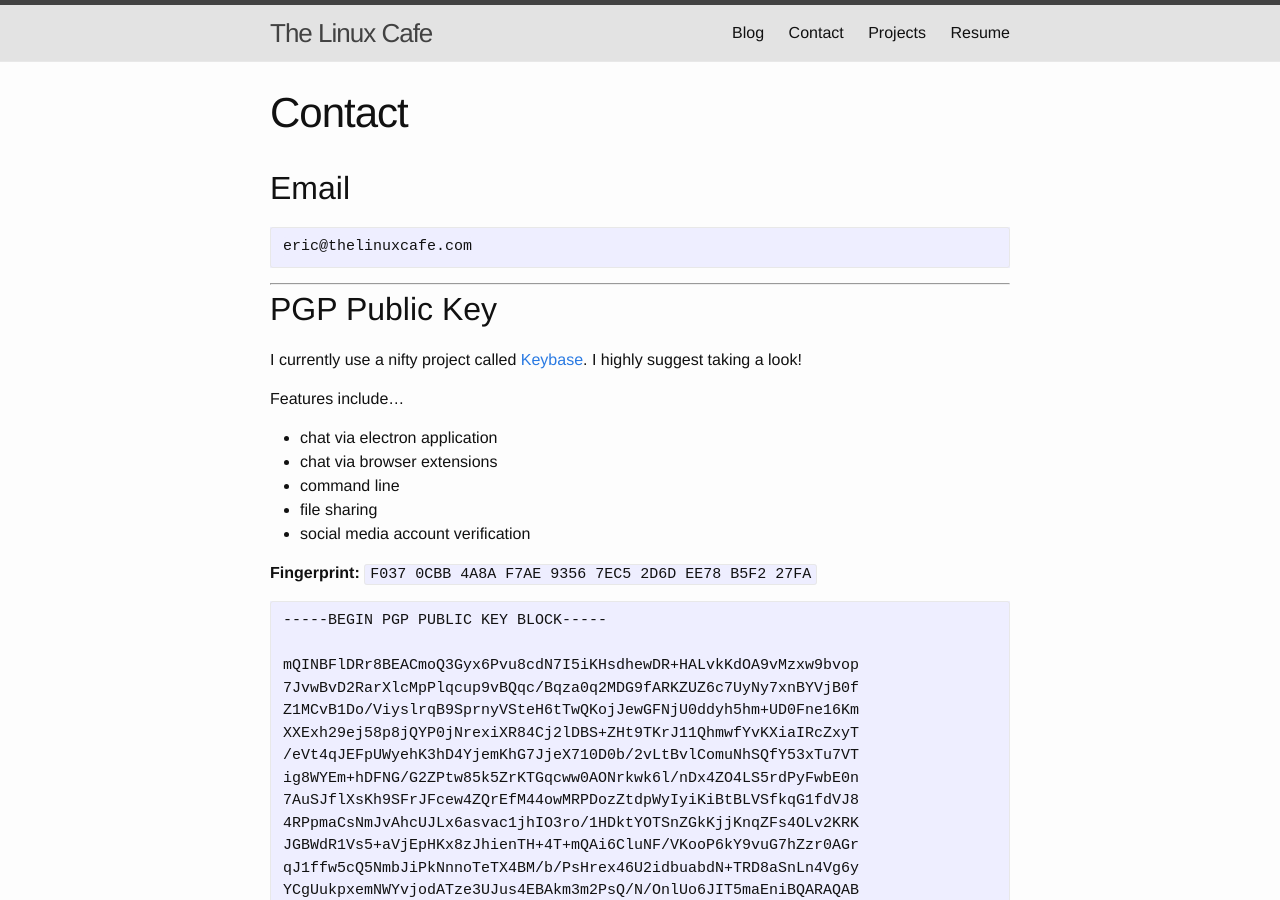
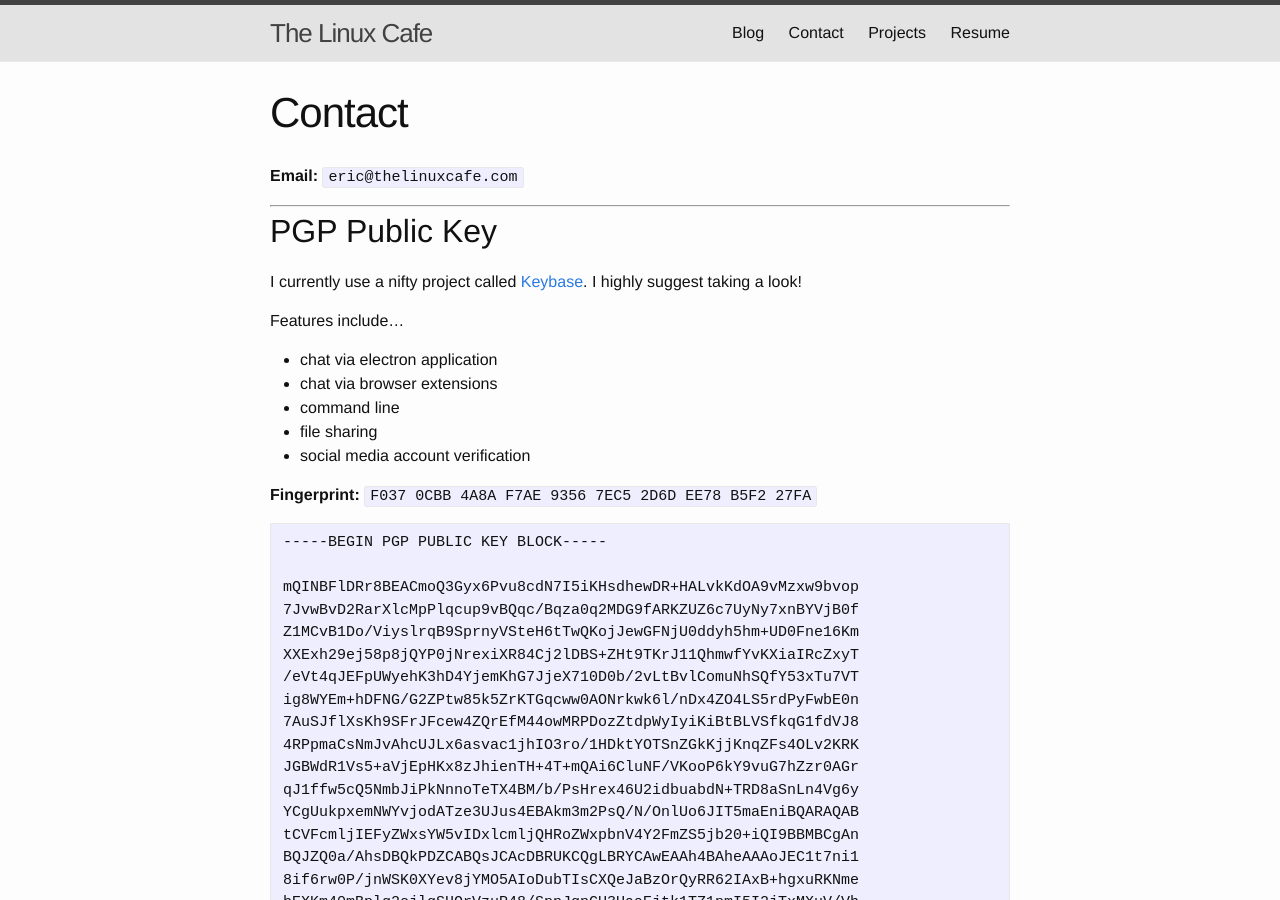
Before and after one commit to ericccsaysss/ericccsaysss.github.io, a Jekyll site: the page built from contact.md, in a window 1280 px wide and 900 px high. Built offline with Jekyll 4.4.1, drawn with Linux system fonts in a browser that asks for light colours.

````diff
--- a/contact.md
+++ b/contact.md
@@ -4,10 +4,7 @@ title: Contact
 permalink: /contact
 ---
 
-## Email
-```
-eric@thelinuxcafe.com
-```
+**Email:** `eric@thelinuxcafe.com`
 
 ---
 ## PGP Public Key
````
